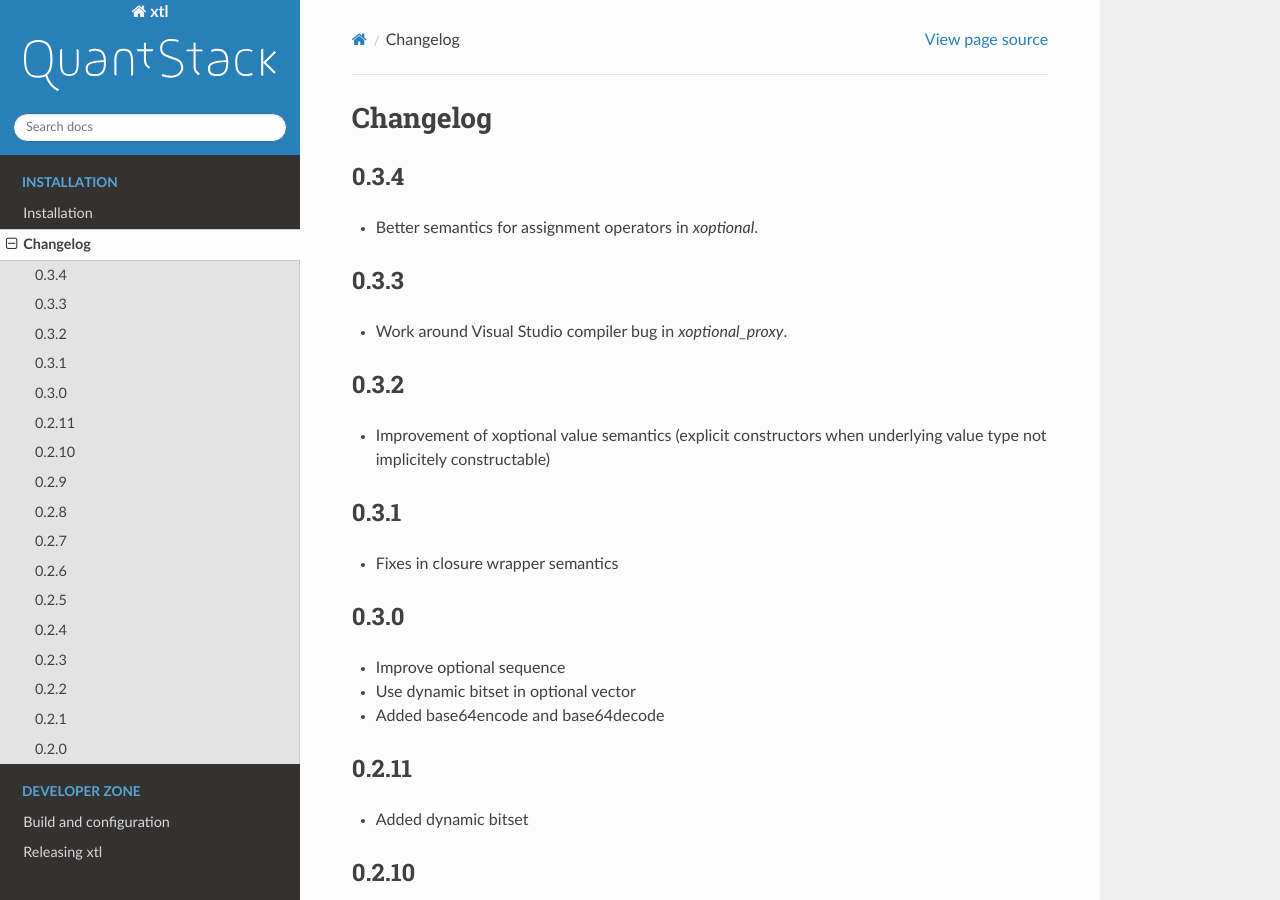
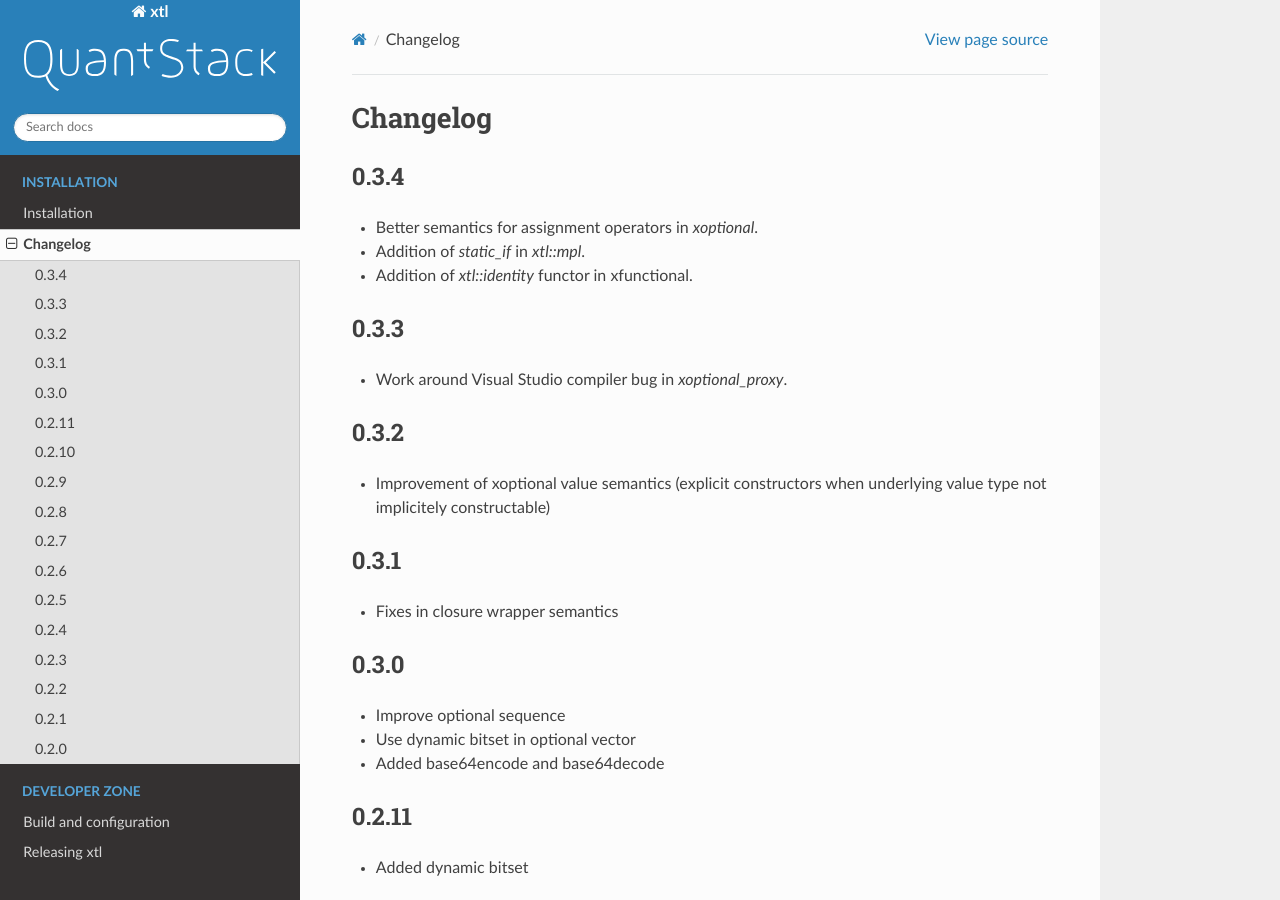
Before and after one commit to xtensor-stack/xtl, a Sphinx documentation site: the page built from docs/source/changelog.rst, in a window 1280 px wide and 900 px high. Built offline with Sphinx 7.4.7 and the Read the Docs theme 2.0.0, drawn with Linux system fonts in a browser that asks for light colours.

Commit message:
Release 0.3.4

```diff
--- a/docs/source/changelog.rst
+++ b/docs/source/changelog.rst
@@ -11,6 +11,8 @@ Changelog
 -----
 
 - Better semantics for assignment operators in `xoptional`.
+- Addition of `static_if` in `xtl::mpl`.
+- Addition of `xtl::identity` functor in xfunctional.
 
 0.3.3
 -----
```
Also changed, not shown: 1 other file.
